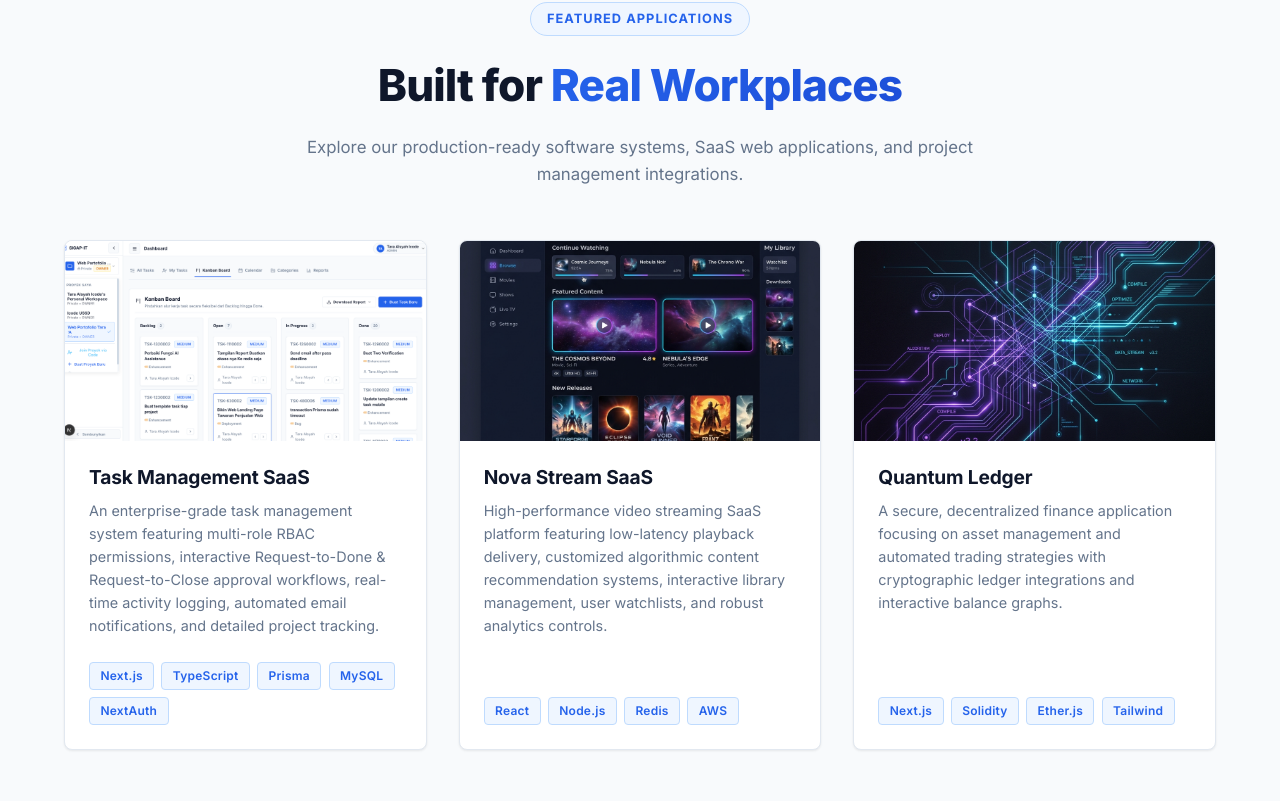
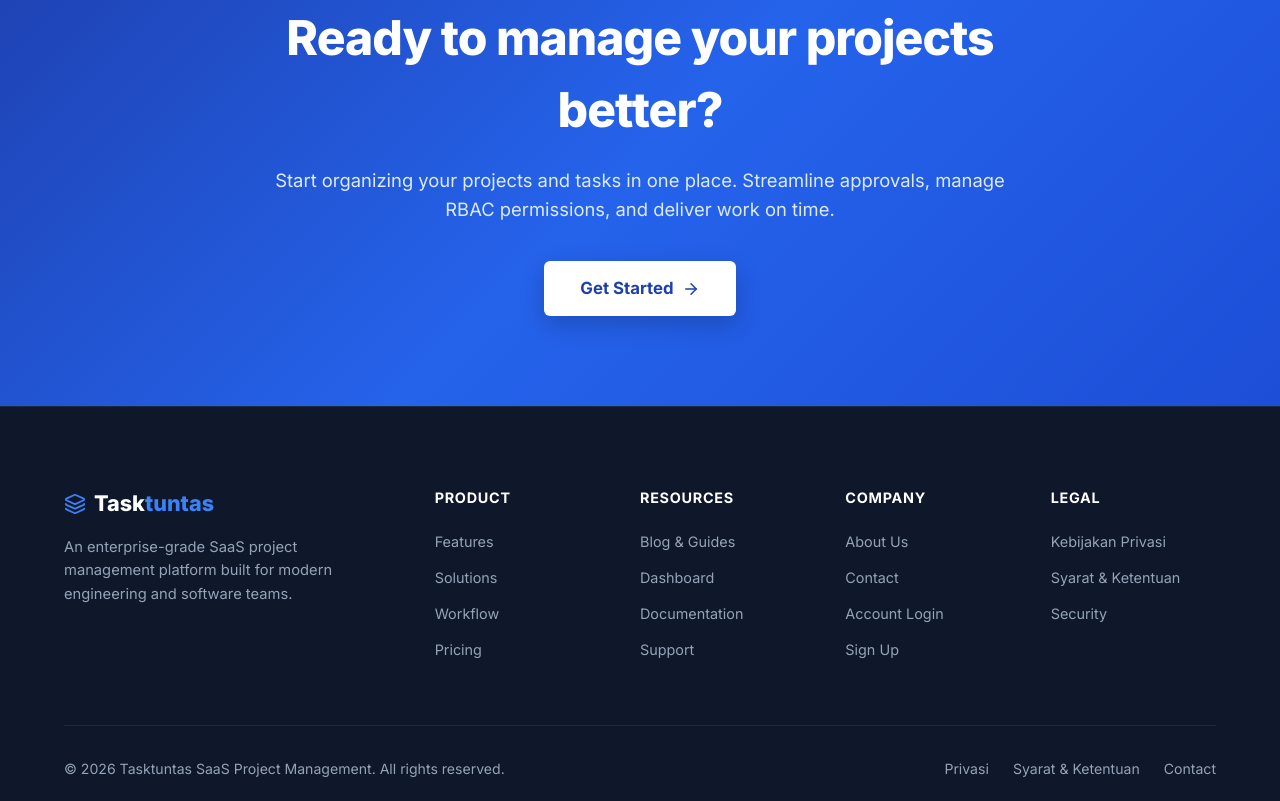
Before and after one commit to taraalsyah/nextjs_portofolio, a Next.js app: page / in a window 1280 px wide. Shown: the part 4799-5600 px from the top of the page. Built offline with nearby package versions, Linux system fonts and the light colour scheme.

Commit message:
refactor(landing): remove projects section and update footer navigation

```diff
--- a/src/app/page.tsx
+++ b/src/app/page.tsx
@@ -1,7 +1,5 @@
 'use client';
 
-import { useState } from 'react';
-import dynamic from 'next/dynamic';
 import Navbar from "@/components/layout/Navbar";
 import HeroSection from "@/components/layout/HeroSection";
 import LandingCapabilities from "@/components/landing/LandingCapabilities";
@@ -11,62 +9,9 @@ import LandingWorkflow from "@/components/landing/LandingWorkflow";
 import LandingValue from "@/components/landing/LandingValue";
 import LandingCTA from "@/components/landing/LandingCTA";
 import LandingFooter from "@/components/landing/LandingFooter";
-import ProjectCard from "@/components/ui/ProjectCard";
 import styles from "./page.module.css";
 
-const ProjectModal = dynamic(() => import('@/components/ui/ProjectModal'), {
-  ssr: false,
-});
-
-interface Project {
-  title: string;
-  description: string;
-  tags: string[];
-  image: string;
-  images: string[];
-  github?: string;
-  link?: string;
-}
-
-const PROJECTS: Project[] = [
-  {
-    title: "Task Management SaaS",
-    description: "An enterprise-grade task management system featuring multi-role RBAC permissions, interactive Request-to-Done & Request-to-Close approval workflows, real-time activity logging, automated email notifications, and detailed project tracking.",
-    tags: ["Next.js", "TypeScript", "Prisma", "MySQL", "NextAuth"],
-    image: "/task_management.png",
-    images: ["/task_management.png", "/task_management_2.png", "/task_management_3.png"],
-    github: "#",
-    link: "/dashboard"
-  },
-  {
-    title: "Nova Stream SaaS",
-    description: "High-performance video streaming SaaS platform featuring low-latency playback delivery, customized algorithmic content recommendation systems, interactive library management, user watchlists, and robust analytics controls.",
-    tags: ["React", "Node.js", "Redis", "AWS"],
-    image: "/project3.png",
-    images: ["/project3.png", "/project2.png", "/project1.png"],
-    github: "#",
-    link: "#"
-  },
-  {
-    title: "Quantum Ledger",
-    description: "A secure, decentralized finance application focusing on asset management and automated trading strategies with cryptographic ledger integrations and interactive balance graphs.",
-    tags: ["Next.js", "Solidity", "Ether.js", "Tailwind"],
-    image: "/project1.png",
-    images: ["/project1.png", "/project3.png", "/project2.png"],
-    github: "#",
-    link: "#"
-  }
-];
-
 export default function Home() {
-  const [selectedProject, setSelectedProject] = useState<Project | null>(null);
-  const [isModalOpen, setIsModalOpen] = useState(false);
-
-  const handleOpenModal = (project: Project) => {
-    setSelectedProject(project);
-    setIsModalOpen(true);
-  };
-
   return (
     <main className={styles.main}>
       {/* 1. Navbar */}
@@ -90,61 +35,11 @@ export default function Home() {
       {/* 8. Project Management Value Section */}
       <LandingValue />
 
-      {/* Featured Projects Showcase (Preserved Functionality) */}
-      <section id="projects" style={{ padding: '90px 0', background: 'var(--background)', borderBottom: '1px solid var(--border)' }}>
-        <div className="section-container">
-          <div style={{ textAlign: 'center', maxWidth: '720px', margin: '0 auto 3.25rem' }}>
-            <div style={{
-              display: 'inline-block',
-              padding: '0.4rem 1rem',
-              borderRadius: '100px',
-              background: 'var(--primary-soft)',
-              border: '1px solid var(--primary-border)',
-              color: 'var(--primary)',
-              fontSize: '0.8rem',
-              fontWeight: 700,
-              textTransform: 'uppercase',
-              letterSpacing: '0.08em',
-              marginBottom: '1rem'
-            }}>
-              FEATURED APPLICATIONS
-            </div>
-            <h2 style={{ fontSize: 'clamp(2rem, 3.5vw, 2.75rem)', fontWeight: 800, color: 'var(--foreground)', letterSpacing: '-0.02em', marginBottom: '1rem' }}>
-              Built for <span className="text-gradient">Real Workplaces</span>
-            </h2>
-            <p style={{ fontSize: '1.05rem', color: 'var(--secondary-text)', lineHeight: 1.6 }}>
-              Explore our production-ready software systems, SaaS web applications, and project management integrations.
-            </p>
-          </div>
-
-          <div style={{
-            display: 'grid',
-            gridTemplateColumns: 'repeat(auto-fit, minmax(320px, 1fr))',
-            gap: '2rem'
-          }}>
-            {PROJECTS.map((project, index) => (
-              <ProjectCard
-                key={index}
-                {...project}
-                onClick={() => handleOpenModal(project)}
-              />
-            ))}
-          </div>
-        </div>
-      </section>
-
       {/* 9. CTA Section */}
       <LandingCTA />
 
       {/* 10. Footer */}
       <LandingFooter />
-
-      {/* Project Details Modal */}
-      <ProjectModal
-        isOpen={isModalOpen}
-        onClose={() => setIsModalOpen(false)}
-        project={selectedProject}
-      />
     </main>
   );
 }
--- a/src/components/landing/LandingFooter.tsx
+++ b/src/components/landing/LandingFooter.tsx
@@ -28,7 +28,7 @@ const LandingFooter = () => {
             <h3 className={styles.footerColTitle}>Product</h3>
             <ul className={styles.footerLinks}>
               <li><Link href="/#features">Features</Link></li>
-              <li><Link href="/#projects">Projects</Link></li>
+              <li><Link href="/#preview">Solutions</Link></li>
               <li><Link href="/#workflow">Workflow</Link></li>
               <li><Link href="/#pricing">Pricing</Link></li>
             </ul>
```
